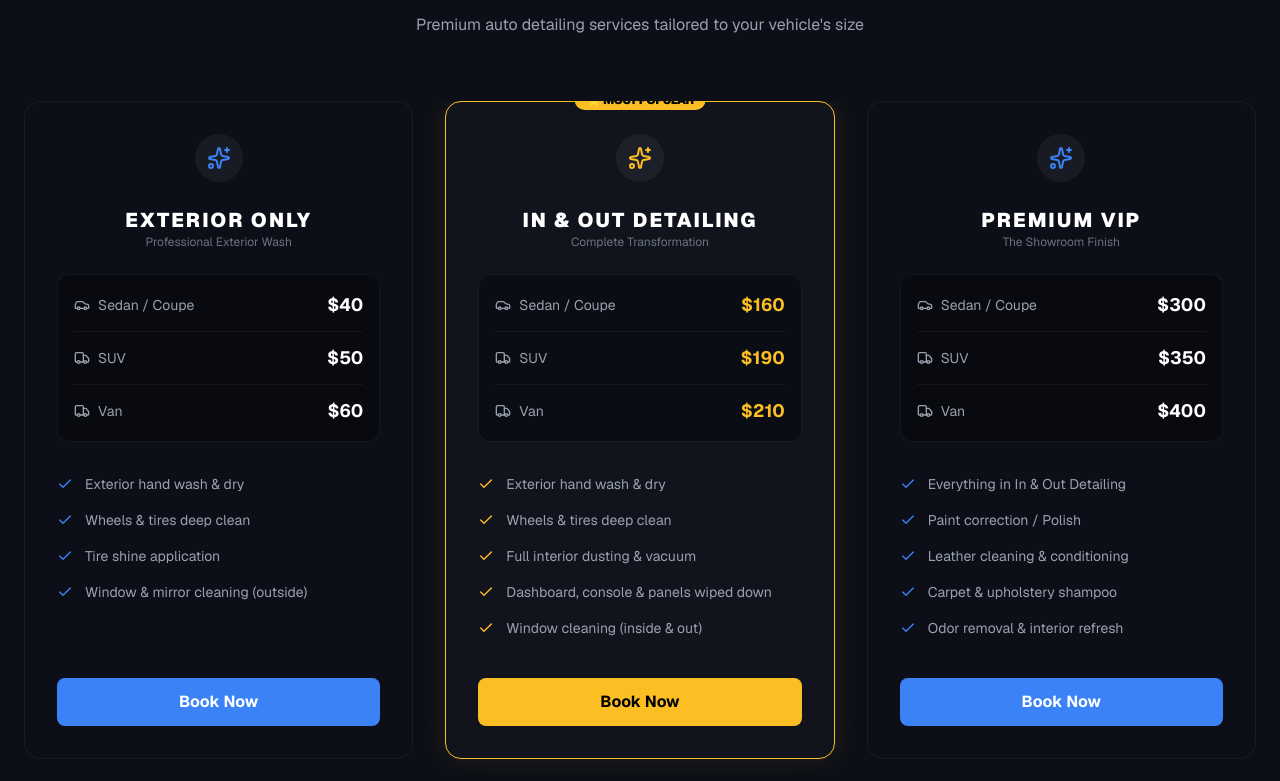
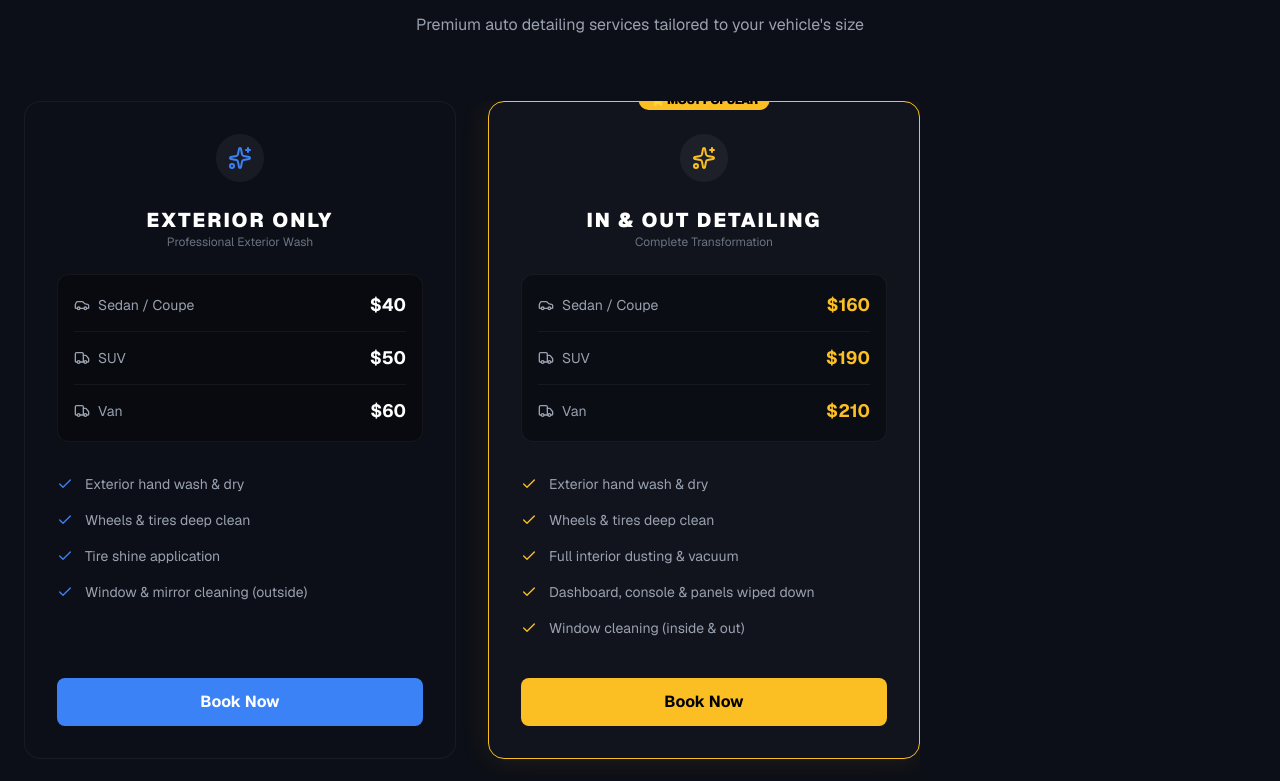
Before and after one commit to zhanz565/MFP_Datailing, a Next.js app: page / in a window 1280 px wide. Shown: the part 2759-3540 px from the top of the page. Built offline with nearby package versions, Linux system fonts and the light colour scheme.

Commit message:
Removed VIP tier and centered pricing layout

```diff
--- a/components/Pricing.tsx
+++ b/components/Pricing.tsx
@@ -1,4 +1,4 @@
-import { Sparkles, Check, Car, Truck } from 'lucide-react'; // Added Car and Truck icons!
+import { Sparkles, Check, Car, Truck } from 'lucide-react';
 
 const packages = [
   {
@@ -13,12 +13,6 @@ const packages = [
     prices: { sedan: "160", suv: "190", van: "210" },
     features: ["Exterior hand wash & dry", "Wheels & tires deep clean", "Full interior dusting & vacuum", "Dashboard, console & panels wiped down", "Window cleaning (inside & out)"],
     highlighted: true
-  },
-  {
-    name: "PREMIUM VIP",
-    sub: "The Showroom Finish",
-    prices: { sedan: "300", suv: "350", van: "400" },
-    features: ["Everything in In & Out Detailing", "Paint correction / Polish", "Leather cleaning & conditioning", "Carpet & upholstery shampoo", "Odor removal & interior refresh"]
   }
 ];
 
@@ -30,8 +24,8 @@ export default function Pricing() {
         <h2 className="text-4xl md:text-5xl font-black mb-2 md:mb-4 tracking-tight">Detailing <span className="text-gold">Packages</span></h2>
         <p className="text-xs md:text-base text-gray-400 mb-8 md:mb-16">Premium auto detailing services tailored to your vehicle's size</p>
 
-        {/* Mobile: Horizontal Swipe | Desktop: Grid */}
-        <div className="flex overflow-x-auto hide-scrollbar snap-x snap-mandatory pb-4 -mx-6 px-6 md:mx-0 md:px-0 md:grid lg:grid-cols-3 gap-4 md:gap-8">
+        {/* Mobile: Horizontal Swipe | Desktop: Centered 2-Column Grid */}
+        <div className="flex overflow-x-auto hide-scrollbar snap-x snap-mandatory pb-4 -mx-6 px-6 md:mx-0 md:px-0 md:grid lg:grid-cols-2 max-w-4xl mx-auto gap-4 md:gap-8">
           {packages.map((pkg) => (
             <div key={pkg.name} className={`w-[85vw] md:w-auto shrink-0 snap-center relative p-6 md:p-8 rounded-2xl border flex flex-col ${pkg.highlighted ? 'border-accent bg-[#11141d] shadow-[0_0_30px_rgba(251,191,36,0.1)]' : 'border-white/5 bg-[#0c0f17]'}`}>
 
@@ -48,7 +42,7 @@ export default function Pricing() {
               <h3 className="text-lg md:text-xl font-black tracking-widest text-white">{pkg.name}</h3>
               <p className="text-[10px] md:text-xs text-gray-500 mb-6">{pkg.sub}</p>
 
-              {/* NEW TIERED PRICING BOX */}
+              {/* TIERED PRICING BOX */}
               <div className="bg-black/30 rounded-xl p-4 mb-8 border border-white/5">
                 {/* Sedan/Coupe */}
                 <div className="flex justify-between items-center mb-3 pb-3 border-b border-white/5">
```
